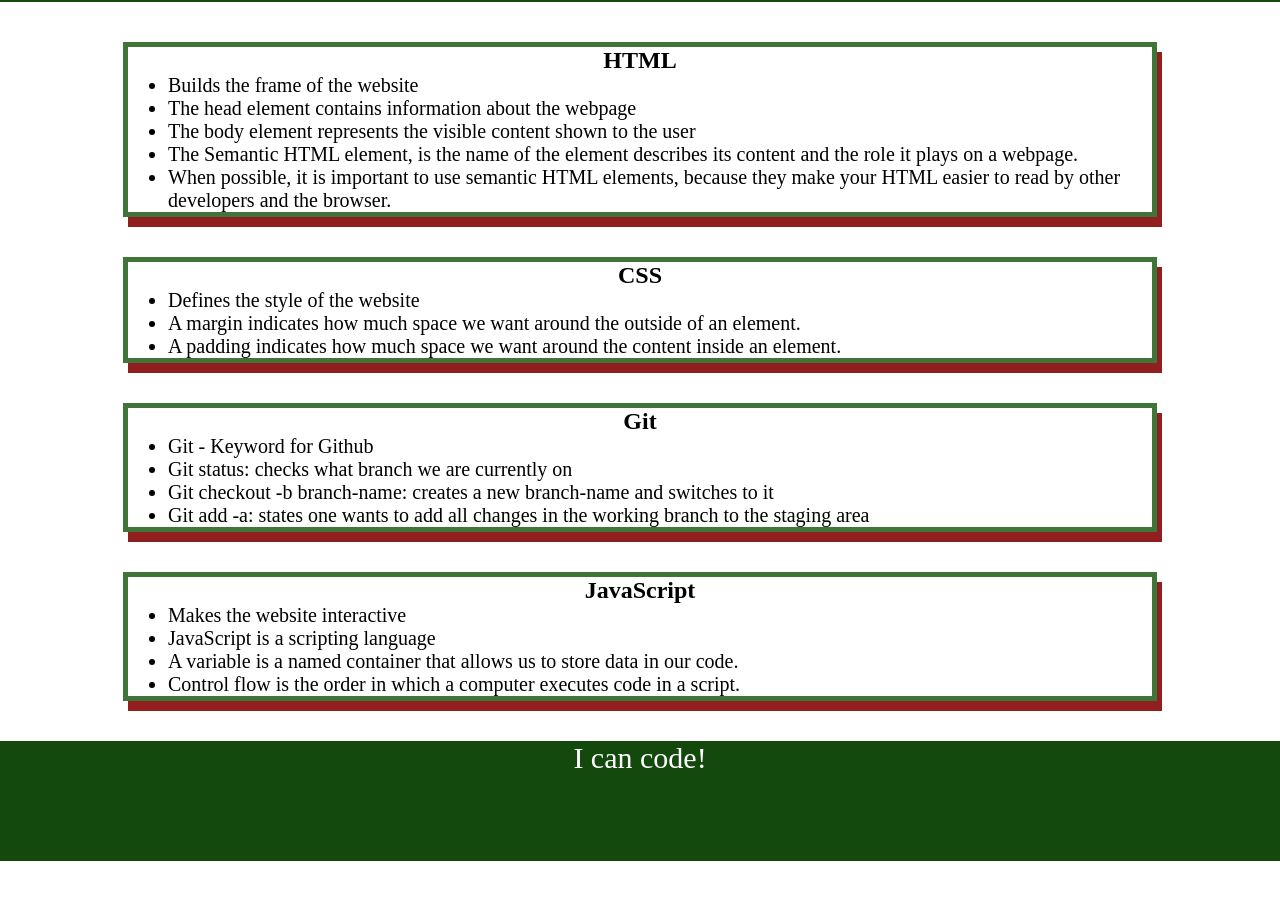
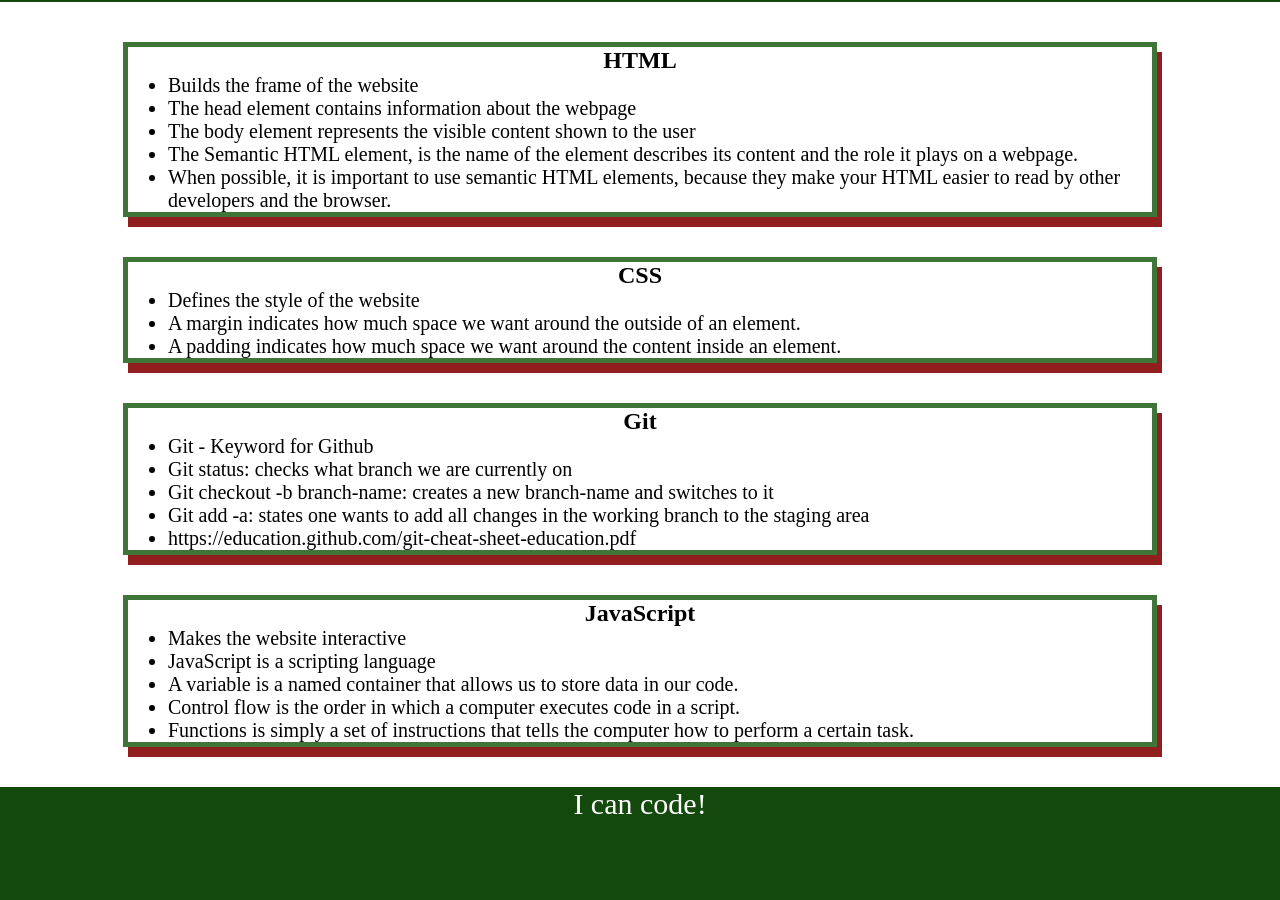
Before and after one commit to a-c-chavez/prework-study-guide, a plain HTML site: page index.html in a window 1280 px wide. Shown: the part 118-1018 px from the top of the page. Before the commit the page ends 979 px from the top, so only its background shows below. Drawn offline with Linux system fonts and the light colour scheme.

Commit message:
<REAMME for prework-study-guide>

```diff
--- a/index.html
+++ b/index.html
@@ -48,6 +48,7 @@
         <li>Git status: checks what branch we are currently on</li>
         <li>Git checkout -b branch-name: creates a new branch-name and switches to it</li>
         <li>Git add -a: states one wants to add all changes in the working branch to the staging area</li>
+        <li> https://education.github.com/git-cheat-sheet-education.pdf </li>
         </ul>
       </section>
 
@@ -58,6 +59,7 @@
         <li>JavaScript is a scripting language</li>
         <li>A variable is a named container that allows us to store data in our code.</li>
         <li>Control flow is the order in which a computer executes code in a script.</li>
+        <li>Functions is simply a set of instructions that tells the computer how to perform a certain task.</li>
         </ul>
       </section>
     </main>
```
Also changed, not shown: 1 other file.
